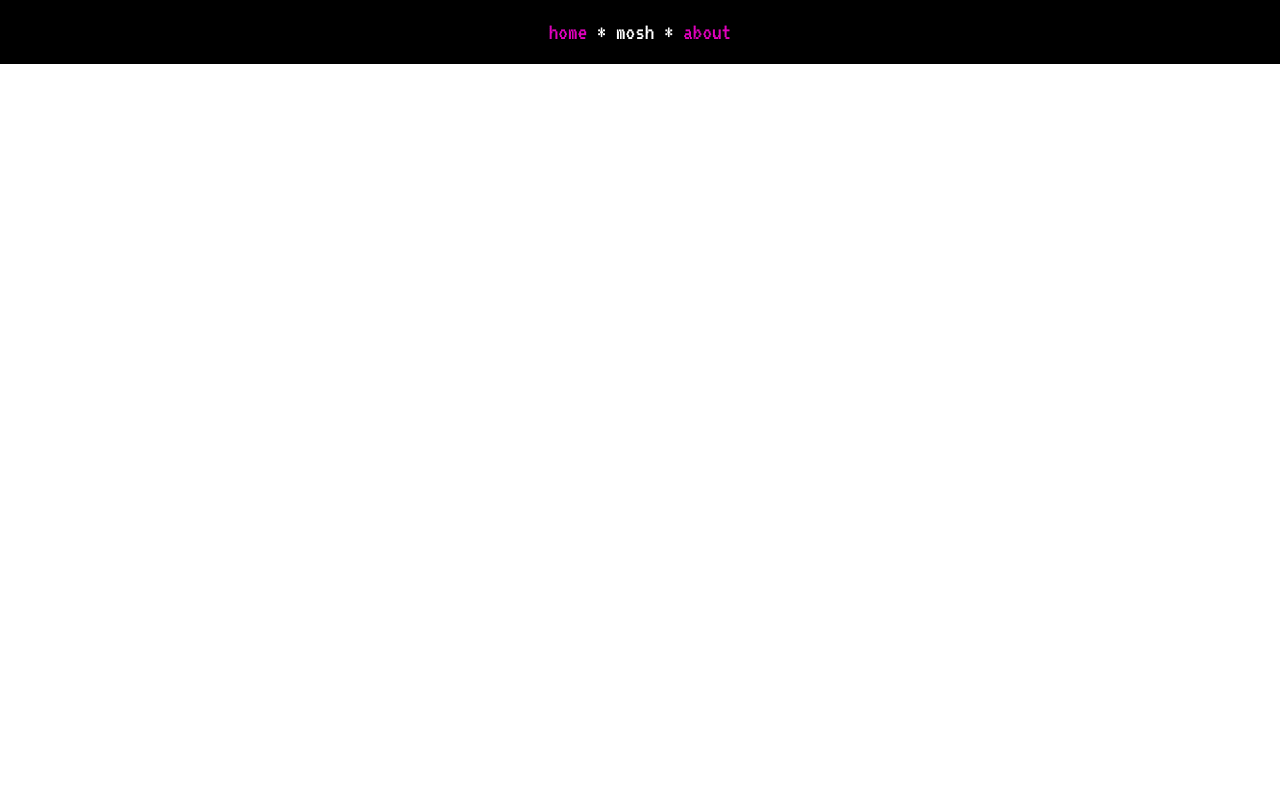
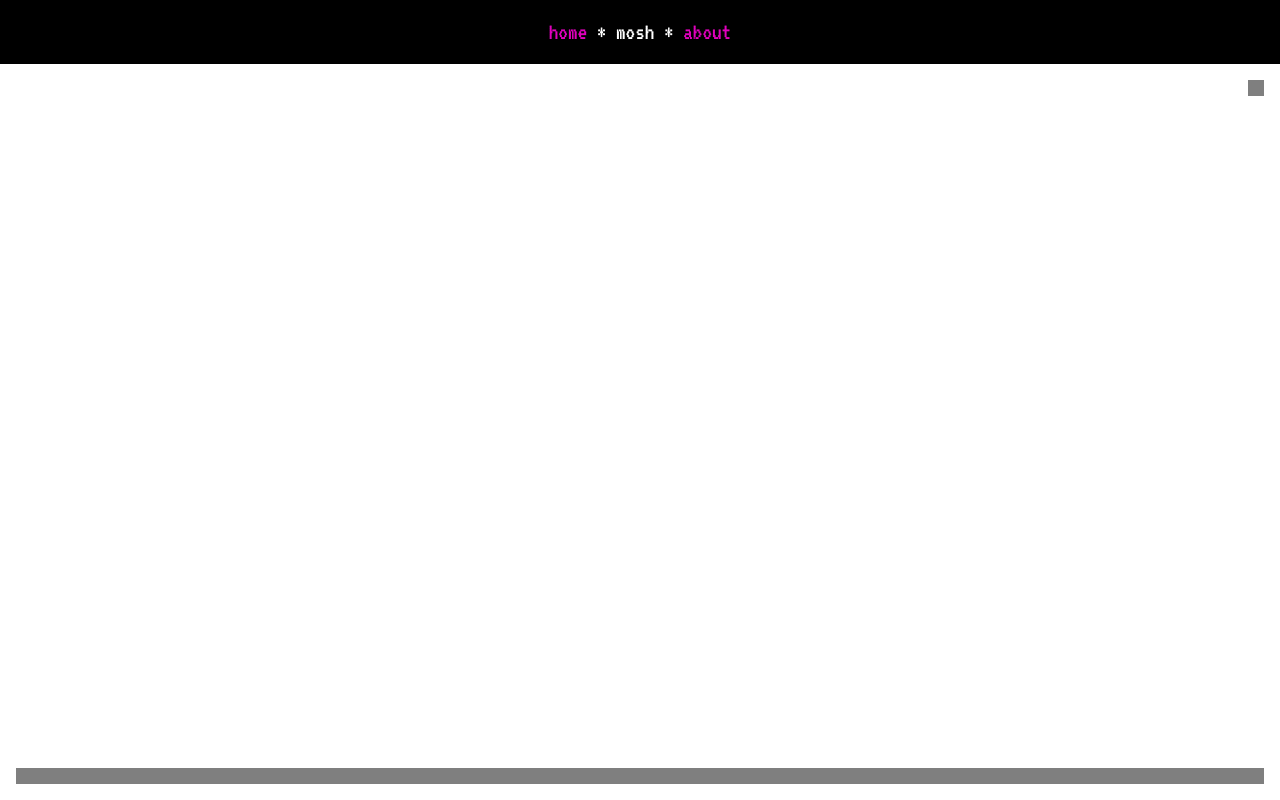
Before and after one commit to rawjrk/gvfsashgawt-next, a Next.js app: page /mosh in a window 1280 px wide. Built offline with nearby package versions, Linux system fonts and the light colour scheme.

Commit message:
feat: add mosh overlay layout

```diff
--- a/src/features/mosh/components/hud.tsx
+++ b/src/features/mosh/components/hud.tsx
@@ -1,3 +1,14 @@
+import Overlay from "@/components/overlay";
+
 export function MoshHUDOverlay() {
-  return <menu className="absolute inset-0">{/* TODO: add inputs */}</menu>;
+  return (
+    <Overlay.Container aria-label="mosh controls">
+      <Overlay.Panel position="top-right" className="bg-background/50 p-2">
+        {/* TODO: add main inputs */}
+      </Overlay.Panel>
+      <Overlay.Panel position="bottom-stretch" className="bg-background/50 p-2">
+        {/* TODO: add sliders */}
+      </Overlay.Panel>
+    </Overlay.Container>
+  );
 }
```
